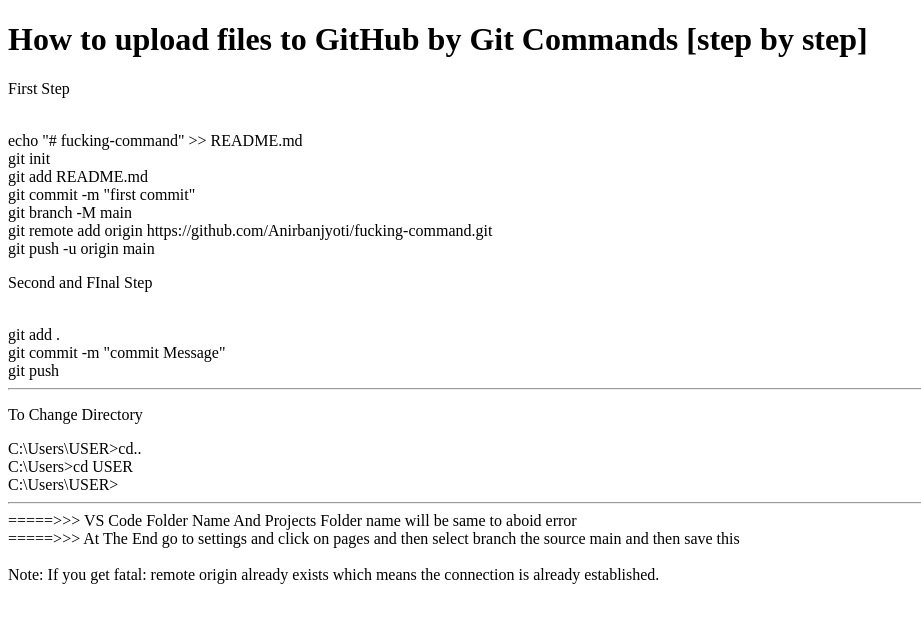
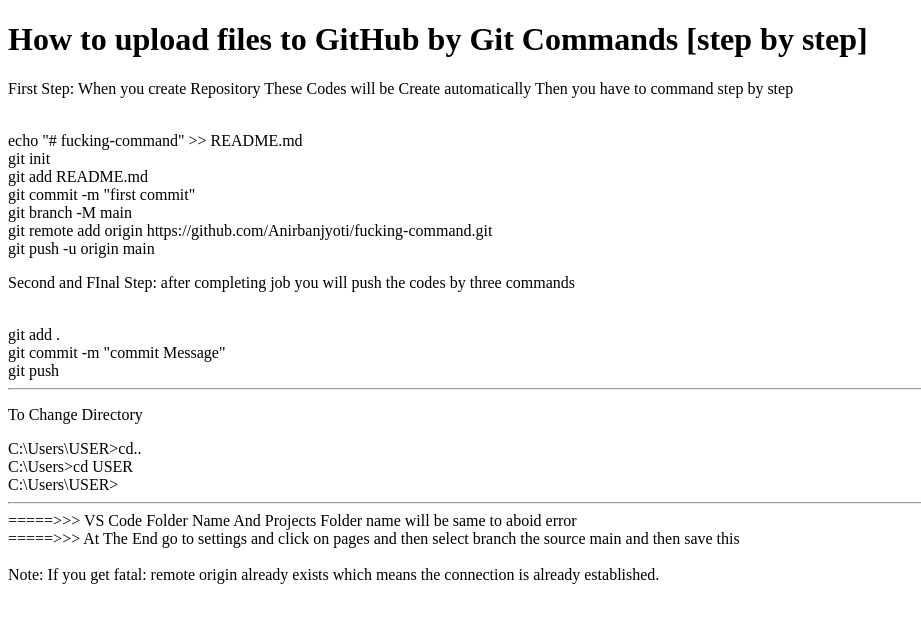
Before and after one commit to Anirbanjyoti/git-with-gitbash, a plain HTML site: page index.html in a window 1280 px wide. Shown: the whole page, without its empty margins (0-921 px from the left). Drawn offline with Linux system fonts and the light colour scheme.

Commit message:
Update index.html

```diff
--- a/index.html
+++ b/index.html
@@ -8,7 +8,7 @@
 <body>
 	<h1>How to upload files to GitHub by Git Commands [step by step] </h1>
 
-<p> First Step</p> <br>
+<p> First Step: When you create Repository These Codes will be Create automatically Then you have to command step by step</p> <br>
 echo "# fucking-command" >> README.md <br>
 git init <br>
 git add README.md <br>
@@ -17,7 +17,7 @@
 git remote add origin https://github.com/Anirbanjyoti/fucking-command.git <br>
 git push -u origin main
 
-<p> Second and FInal Step</p> <br>
+<p> Second and FInal Step: after completing job you will push the codes by three commands</p> <br>
 git add . <br>
 git commit -m "commit Message" <br>
 git push
```
